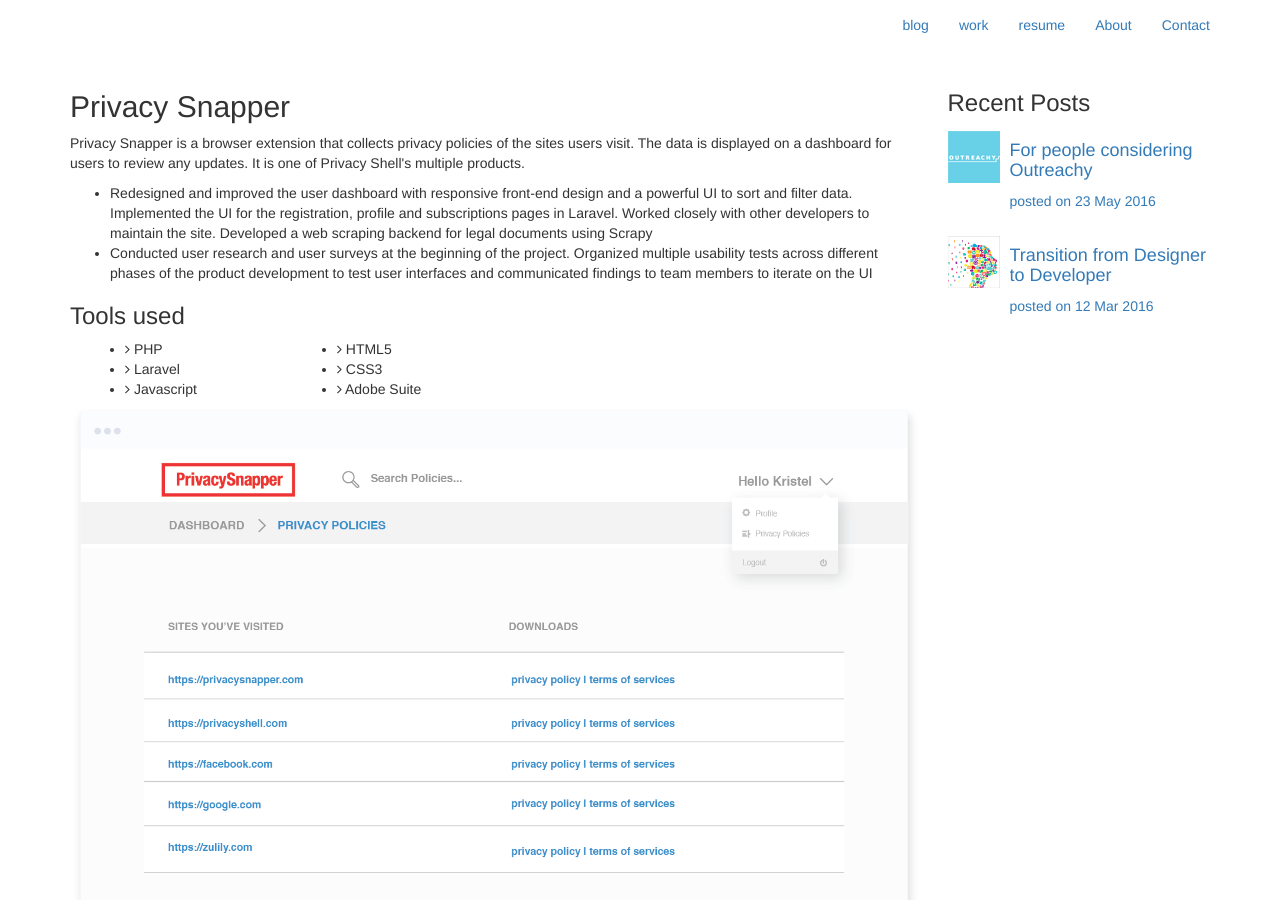
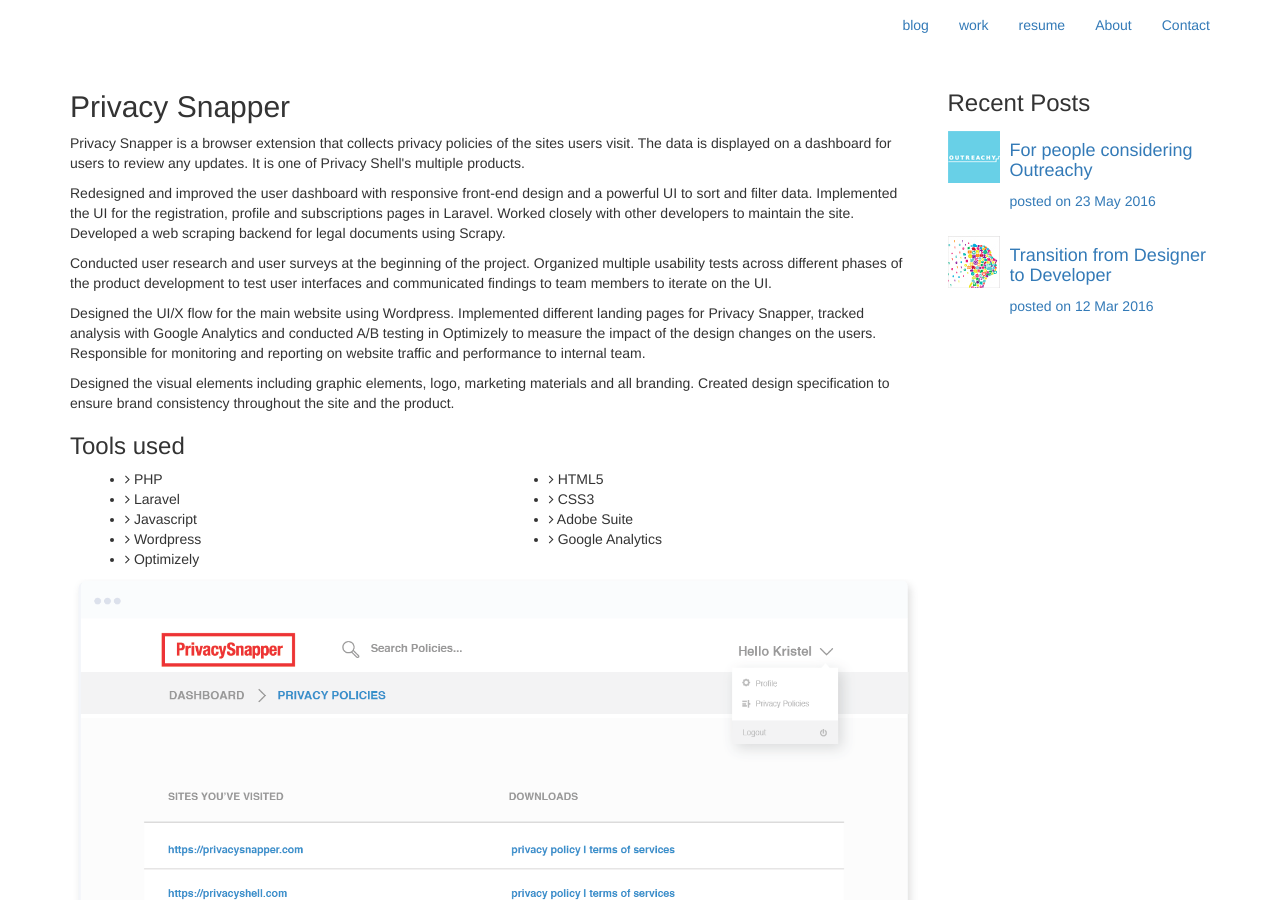
Before and after one commit to kristelteng/personal_site, a Jekyll site: the page built from _works/psnapper.html, in a window 1280 px wide and 900 px high. Built offline with Jekyll 4.4.1, drawn with Linux system fonts in a browser that asks for light colours; some of the changed text lies outside the part shown.

Commit message:
add data and pages for work

```diff
--- a/_works/psnapper.html
+++ b/_works/psnapper.html
@@ -1,102 +1,49 @@
 ---
 layout: work_details
 title: Privacy Snapper
-image: /assets/images/thumbnail/work/work_03.png
-image_popular: /assets/images/thumbnail/popular/popular_06.png
 ---
 
+{% for project in site.data.work-code.code %}
+{% if project.title == 'privacysnapper' %}
 <div class="project-name overflow">
-  <h2 class="bold">{{page.title}}</h2>
-  <p class="project-description">Privacy Snapper is a browser extension that collects privacy policies of the sites users visit. The data is displayed on a dashboard for users to review any updates. It is one of Privacy Shell's multiple products.</p>
+  <h2 class="bold">{{ page.title }}</h2>
+  <p class="project-description">{{ project.intro }}</p>
 
-  <ul>
-    <li class="work-detail">Redesigned and improved the user dashboard with responsive front-end design and a powerful UI to sort and filter data. Implemented the UI for the registration, profile and subscriptions pages in Laravel. Worked closely with other developers to maintain the site. Developed a web scraping backend for legal documents using Scrapy</li>
-
-    <li class="work-detail">Conducted user research and user surveys at the beginning of the project. Organized multiple usability tests across different phases of the product development to test user interfaces and communicated findings to team members to iterate on the UI</li>
-  </ul>
+  {% for i in project.detail %}
+  <p class="project-description">{{ i.info }}</p>
+  {% endfor %}
 
   <h3 class="project-title">Tools used</h3>
-  <div class="col-md-3 col-xs-6">
+  <div class="col-md-6 col-xs-6">
     <ul class="elements">
-      <li><i class="fa fa-angle-right"></i> PHP</li>
-      <li><i class="fa fa-angle-right"></i> Laravel</li>
-      <li><i class="fa fa-angle-right"></i> Javascript</li>
+    {% for tool in project.tools_used.left %}
+    <li><i class="fa fa-angle-right"></i> {{ tool.name }}</li>
+    {% endfor %}
+    </ul>
+  </div>
+  <div class="col-md-6 col-xs-6">
+    <ul class="elements">
+    {% for tool in project.tools_used.right %}
+    <li><i class="fa fa-angle-right"></i> {{ tool.name }}</li>
+    {% endfor %}
     </ul>
   </div>
 
-  <div class="col-md-3 col-xs-6">
-    <ul class="elements">
-      <li><i class="fa fa-angle-right"></i> HTML5</li>
-      <li><i class="fa fa-angle-right"></i> CSS3</li>
-      <li><i class="fa fa-angle-right"></i> Adobe Suite</li>
-    </ul>
-  </div>
-
-  <div class="portfolio-wrapper">
+  <div class="portfolio-detail-wrapper">
+    {% for image in project.images %}
     <div class="portfolio-single image-section">
-      {% for image in site.static_files %}
-        {% if image.path contains 'images/portfolio-details/psnapper/dashboard'%}
-          <img src="{{site.baseurl}}{{image.path}}" class="img-responsive padding-bottom" alt="{{page.title}}" target="_blank">
-        {% endif %}
-      {% endfor %}
+      <img src="{{ image.location }}" class="img-responsive" alt="{{ image.title }}" />
     </div>
-  </div>
-
-  <div class="ol-sm-12 text-center padding-bottom">
-    <div class="live-preview">
-      <a href="http://app.privacysnapper.com/auth/login" class="btn btn-common" target="_blank">Live Preview</a>
-    </div>
-  </div>
-</div>
-
-  <!-- WEBSITE -->
-  <h3 class="project-title">Privacy Snapper - Website</h3>
-  <p class="project-description">Designed the UI/X flow for the main website using Wordpress. Implemented different landing pages for Privacy Snapper, tracked analysis with Google Analytics and conducted A/B testing in Optimizely to measure the impact of the design changes on the users. Responsible for monitoring and reporting on website traffic and performance to internal team.</p>
-
-<h3 class="project-title">Tools used</h3>
-<div class="col-md-3 col-xs-6">
-  <ul class="elements">
-    <li><i class="fa fa-angle-right"></i> Wordpress</li>
-    <li><i class="fa fa-angle-right"></i> Optimizely</li>
-  </ul>
-</div>
-
-<div class="col-md-3 col-xs-6">
-  <ul class="elements">
-    <li><i class="fa fa-angle-right"></i> Google Analytics</li>
-    <li><i class="fa fa-angle-right"></i> Adobe Suite</li>
-  </ul>
-</div>
-
-<div class="portfolio-wrapper">
-  <div class="portfolio-single image-section">
-    <img src="/assets/images/portfolio-details/psnapper/web/psnapper-web.png" class="img-responsive padding-bottom" alt="{{page.title}}" target="_blank">
-  </div>
-</div>
-
-<!-- DESIGN -->
-<h3 class="project-title">Design</h3>
-<p class="project-description">Designed the visual elements including graphic elements, logo, marketing materials and all branding. Created design specification to ensure brand consistency throughout the site and the product.</p>
-
-<h3 class="project-title">Tools used</h3>
-<div class="col-md-3 col-xs-6">
-  <ul class="elements">
-    <li><i class="fa fa-angle-right"></i> Adobe Suite</li>
-  </ul>
-</div>
-
-<div class="portfolio-wrapper">
-  <div class="portfolio-single image-section">
-    {% for image in site.static_files %}
-      {% if image.path contains 'images/portfolio-details/psnapper/design'%}
-        <img src="{{site.baseurl}}{{image.path}}" class="img-responsive padding-bottom" alt="{{page.title}}">
-      {% endif %}
     {% endfor %}
   </div>
 </div>
 
 <div class="col-sm-12 text-center padding-bottom">
   <div class="live-preview">
-    <a href="https://privacysnapper.com/" class="btn btn-common uppercase" target="_blank">Live Preview</a>
+    {% for btn in project.buttons %}
+    <a href="{{ btn.link }}" class="btn btn-common" target="_blank">{{ btn.label }}</a>
+    {% endfor %}
   </div>
 </div>
+{% endif %}
+{% endfor %}
```
Also changed, not shown: _works/ask.html (+18 -13 lines), _works/privacyshell.html (+20 -32 lines), _works/topsecret.html (+29 -31 lines).
